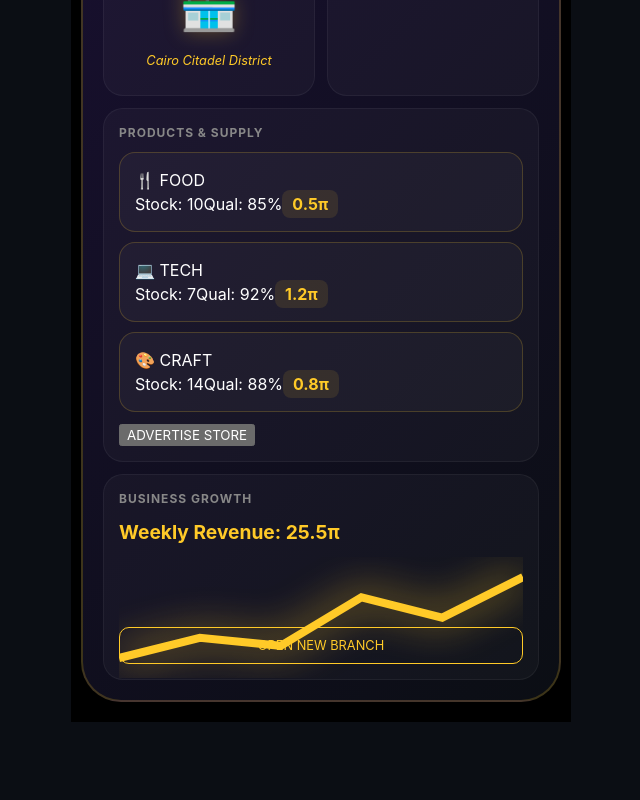
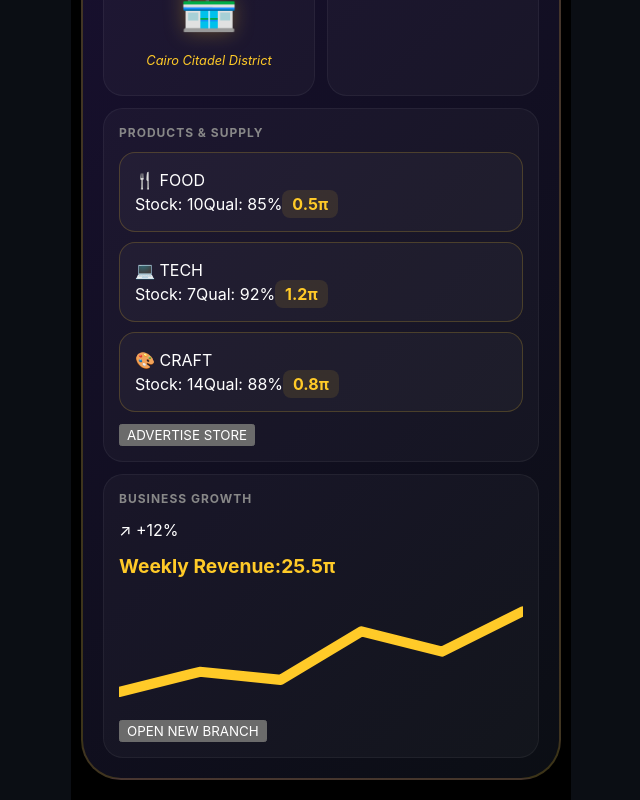
Before and after one commit to Maplypi-Official/maplypi-frontend, a React (Vite) app: page / in a window 1280 px wide. Shown: the part 419-1219 px from the top of the page, without its empty margins (319-959 px from the left). Before the commit the page ends 1141 px from the top, so only its background shows below. Built offline with nearby package versions, Linux system fonts and the light colour scheme; no server answers.

Commit message:
Update BusinessGrowth.tsx

```diff
--- a/src/components/Stats/BusinessGrowth.tsx
+++ b/src/components/Stats/BusinessGrowth.tsx
@@ -1,16 +1,34 @@
+import React from 'react';
 import './BusinessGrowth.css';
-import React from 'react';
 
 const BusinessGrowth: React.FC = () => (
   <section className="ts-panel growth-analytics full-width">
-    <h3>BUSINESS GROWTH</h3>
-    <div className="revenue-stat">Weekly Revenue: 25.5π</div>
-    <div className="mini-chart">
-       <svg viewBox="0 0 100 30" className="chart-line">
-          <path d="M0 25 L20 20 L40 22 L60 10 L80 15 L100 5" fill="none" stroke="#ffca28" strokeWidth="2" />
+    <div className="panel-header-row">
+      <h3>BUSINESS GROWTH</h3>
+      <span className="trend-indicator">↗ +12%</span>
+    </div>
+
+    <div className="revenue-stat">
+      <span className="label">Weekly Revenue:</span>
+      <span className="value">25.5π</span>
+    </div>
+
+    <div className="mini-chart-container">
+       <svg viewBox="0 0 100 30" className="chart-line-svg" preserveAspectRatio="none">
+          {/* مسار الرسم البياني المضيء */}
+          <path
+            d="M0 25 L20 20 L40 22 L60 10 L80 15 L100 5"
+            fill="none"
+            stroke="#ffca28"
+            strokeWidth="2.5"
+            strokeLinecap="round"
+            strokeLinejoin="round"
+          />
        </svg>
     </div>
-    <button className="ts-btn outline">OPEN NEW BRANCH</button>
+
+    <button className="ts-btn-outline-gold">OPEN NEW BRANCH</button>
   </section>
 );
+
 export default BusinessGrowth;
```
